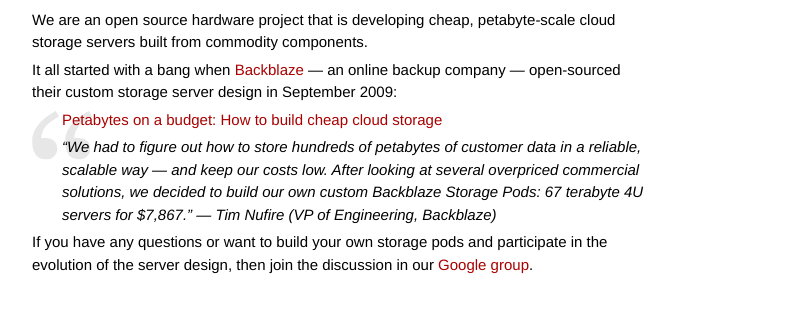
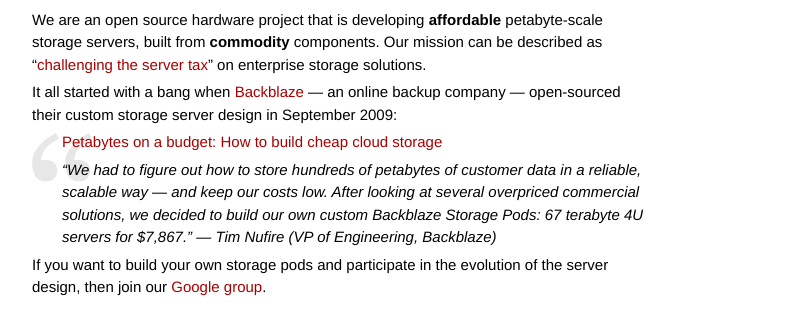
Before and after one commit to tlossen/openstoragepod.org, a plain HTML site: page app/public/index.html in a window 1280 px wide. Shown: the part 92-426 px from the top of the page, without its empty margins (138-927 px from the left). Drawn offline with Linux system fonts and the light colour scheme.

Commit message:
small text changes

```diff
--- a/app/public/index.html
+++ b/app/public/index.html
@@ -31,8 +31,9 @@
       <h1>Open Storage Pod</h1>
 
       <p>
-        We are an open source hardware project that is developing cheap, petabyte-scale
-        cloud storage servers built from commodity components.
+        We are an open source hardware project that is developing <b>affordable</b>
+        petabyte-scale storage servers, built from <b>commodity</b> components.
+        Our mission can be described as “<a href="http://perspectives.mvdirona.com/2009/09/03/SuccessfullyChallengingTheServerTax.aspx">challenging the server tax</a>” on enterprise storage solutions.
       </p>
 
       <p>
@@ -53,8 +54,8 @@
       </div>
 
       <p>
-        If you have any questions or want to build your own storage pods and participate
-        in the evolution of the server design, then join the discussion in our
+        If you want to build your own storage pods and participate
+        in the evolution of the server design, then join our
         <a href="http://groups.google.com/group/openstoragepod">Google group</a>.
       </p>
     </div>
```
